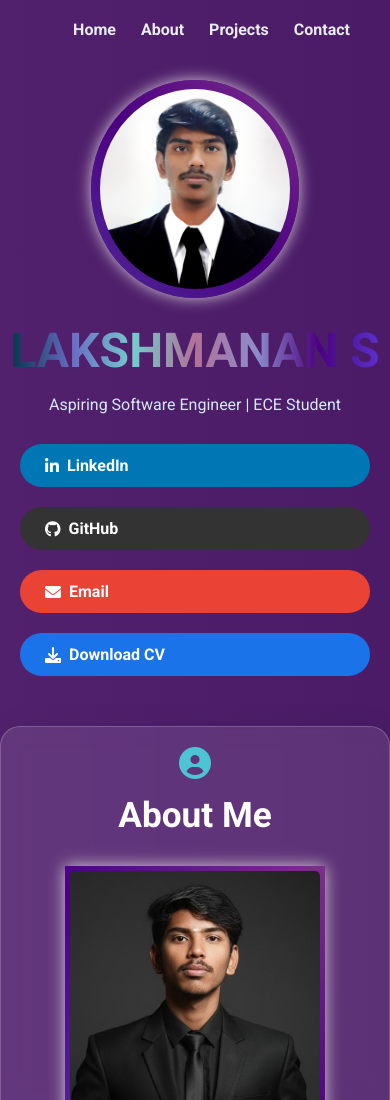
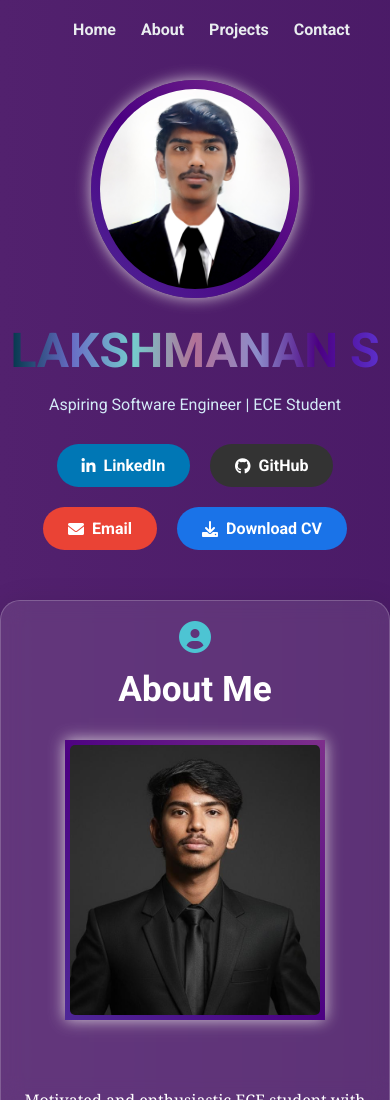
Before and after one commit to LAKSHMAN1410/My-portpolio-website, a plain HTML site: page index.html in a window 390 px wide. Shown: the top 1100 px of the page. Drawn offline with Linux system fonts and the light colour scheme.

Commit message:
Update style.css

```diff
--- a/assets/css/style.css
+++ b/assets/css/style.css
@@ -433,23 +433,6 @@ footer {
         padding: 80px 10px 30px;
     }
 
-    .social-links {
-    display: grid;
-    grid-template-columns: repeat(2, 1fr);
-    gap: 20px;
-    padding: 0 10px; /* Add some horizontal padding for smaller screens */
-    margin: 0 auto;
-    max-width: 500px; /* Set a max-width to keep the grid from getting too wide on large phones */
-}
-
-/* This media query ensures the grid switches back to a single column on very small screens,
-   so the buttons don't become too narrow or break the layout. */
-@media (max-width: 480px) {
-    .social-links {
-        grid-template-columns: 1fr;
-    }
-}
-    }
 
     .about-content,
     .skills-grid,
```
